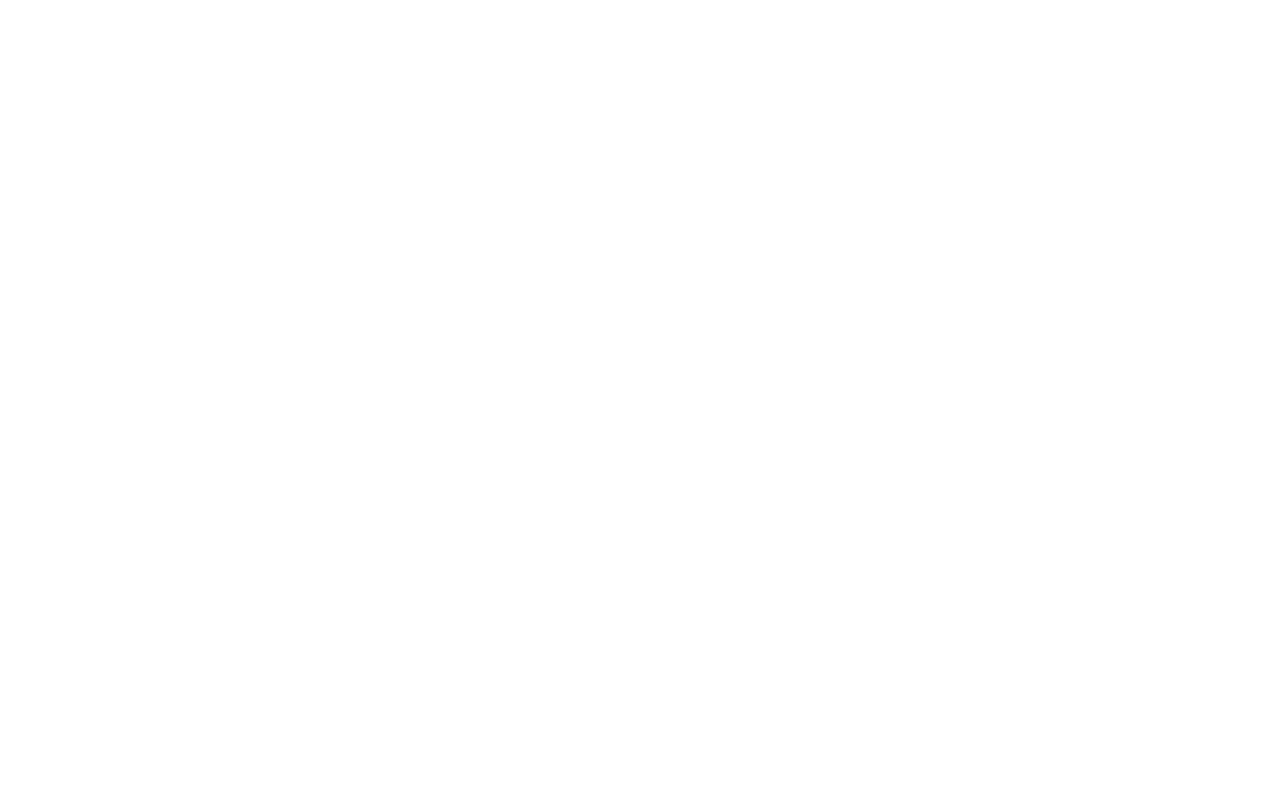
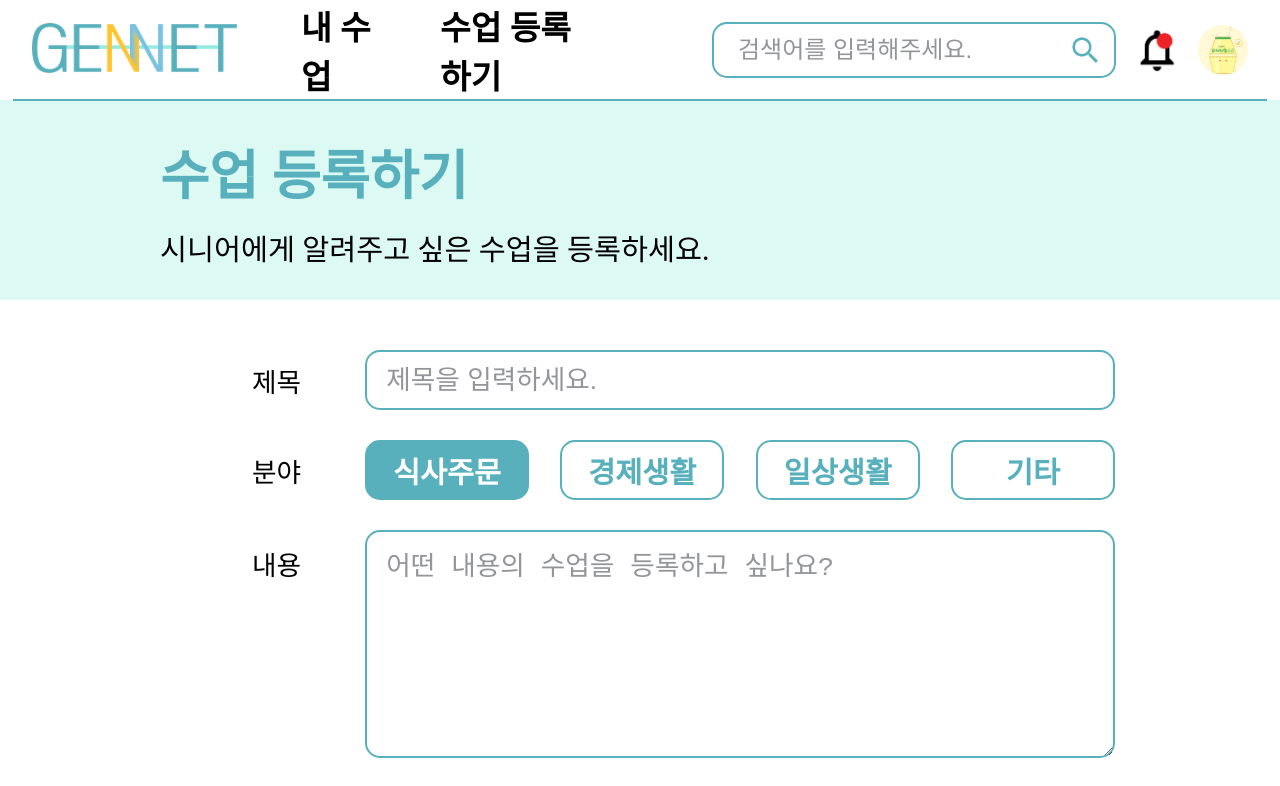
Before and after one commit to taehwan01/gennet-react, a React (Create React App) app: page /youth/request-class in a window 1280 px wide. Before the commit this address had no page. Shown: the top 786 px of the page. Built offline with nearby package versions, Linux system fonts and the light colour scheme.

Commit message:
design: 수업 등록하기 페이지 placeholder 글 수정

```diff
--- a/src/pages/RequestClass/RequestClass.jsx
+++ b/src/pages/RequestClass/RequestClass.jsx
@@ -172,7 +172,9 @@
               }`}
               onChange={onInputHandler}
               maxLength='10000'
-              placeholder='어떤 내용의 수업을 듣고 싶나요?'
+              placeholder={`${
+                user.type === 'SENIOR' ? '어떤 내용의 수업을 듣고 싶나요?' : '어떤 내용의 수업을 등록하고 싶나요?'
+              }`}
             />
             {/* <p className={styles.lengthCount}>
               <span>{inputCount}</span>
--- a/src/store/index.js
+++ b/src/store/index.js
@@ -5,8 +5,8 @@
   initialState: {
     email: 'test@gmail.com',
     password: '',
-    type: 'SENIOR',
-    // type: 'YOUTH',
+    // type: 'SENIOR',
+    type: 'YOUTH',
     // name: '김태환',
     // birth: new Date(),
     // interest: [],
```
